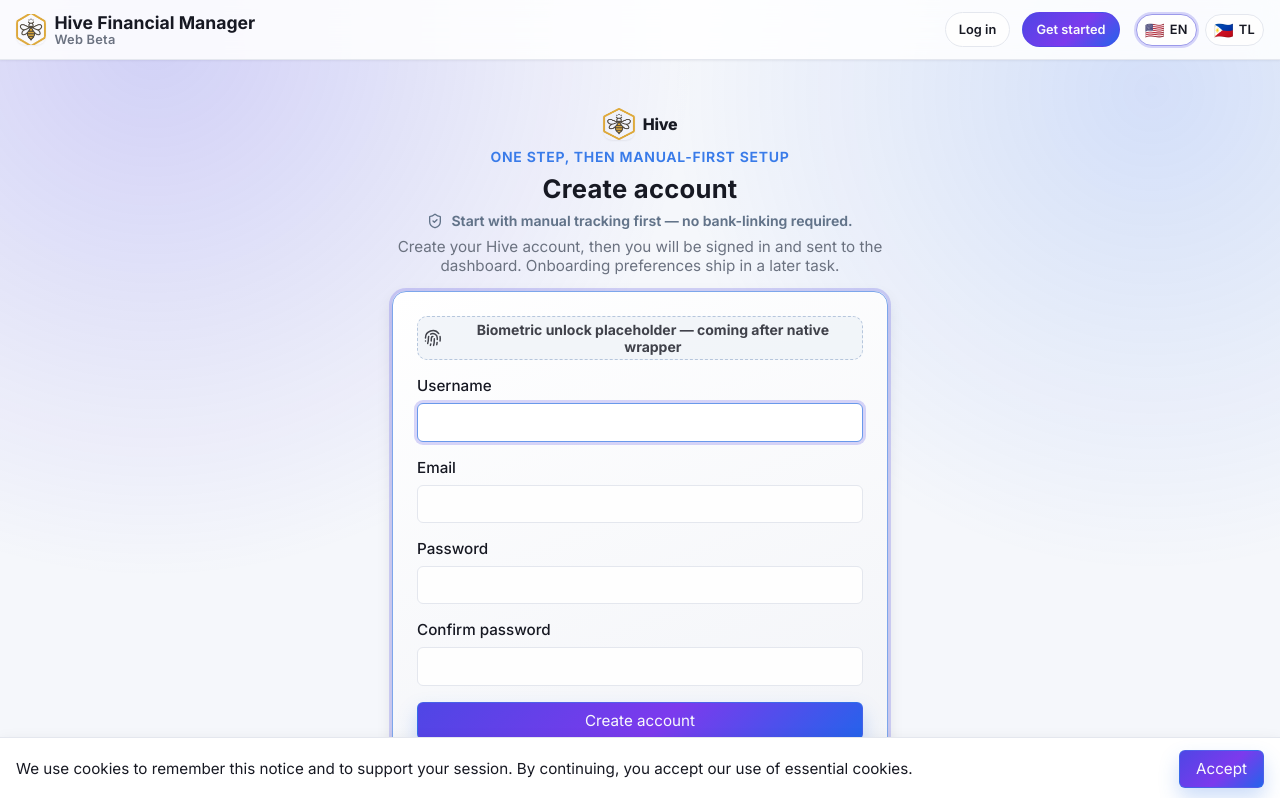
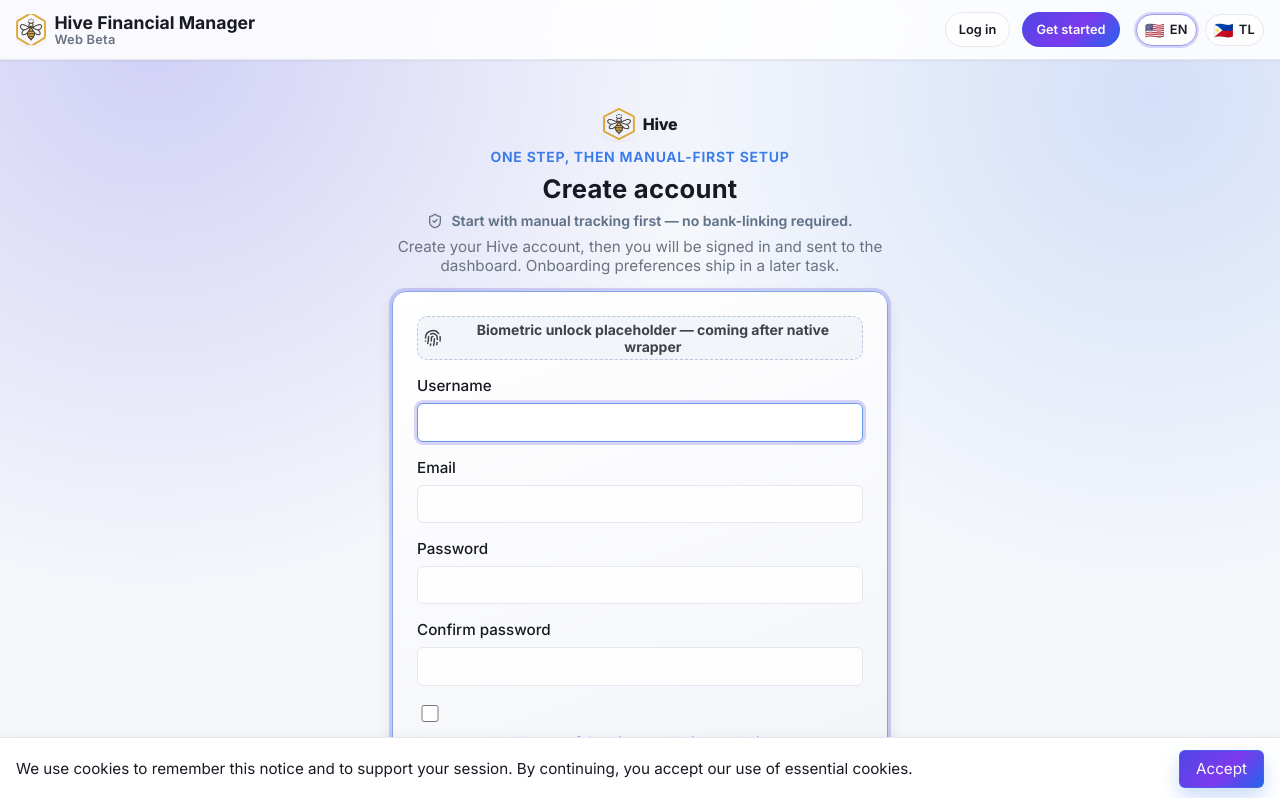
Before and after one commit to AzazelAzure/finance-manager-web, a React (Vite) app: page /signup in a window 1280 px wide. Shown: the top 798 px of the page. Built offline with nearby package versions, Linux system fonts and the light colour scheme; no server answers.

Commit message:
feat(web): add signup clickwrap and login legal footnote
Require ToS/Privacy checkbox on signup and send acceptance metadata to
the API; add passive legal links on the login page.

Co-authored-by: Cursor <cursoragent@cursor.com>

```diff
--- a/src/api/user.ts
+++ b/src/api/user.ts
@@ -13,6 +13,8 @@ export type CreateUserBody = {
   username: string;
   user_email: string;
   password: string;
+  tos_version: string;
+  tos_accepted_at: string;
 };
 
 export async function createUser(body: CreateUserBody): Promise<void> {
--- a/src/pages/LoginPage.tsx
+++ b/src/pages/LoginPage.tsx
@@ -115,6 +115,10 @@ export function LoginPage(): ReactNode {
             {form.formState.isSubmitting ? tr("login.submitting", locale) : tr("login.submit", locale)}
           </Button>
         </AppForm>
+        <p className="login-legal-footnote muted-text">
+          By logging in, you agree to our <Link to="/terms">Terms of Service</Link> and acknowledge our{" "}
+          <Link to="/privacy">Privacy Policy</Link>.
+        </p>
         <p className="muted auth-shell__links">
           <Link to="/">Home</Link>
           {" · "}
--- a/src/pages/SignupPage.tsx
+++ b/src/pages/SignupPage.tsx
@@ -27,6 +27,7 @@ const schema = z
     user_email: z.string().email("Valid email is required"),
     password: z.string().min(8, "At least 8 characters"),
     password_confirm: z.string().min(1, "Confirm your password"),
+    tos_accepted: z.boolean().refine((v) => v, { message: "You must accept the Terms of Service" }),
   })
   .refine((d) => d.password === d.password_confirm, {
     path: ["password_confirm"],
@@ -46,8 +47,10 @@ export function SignupPage(): ReactNode {
       user_email: "",
       password: "",
       password_confirm: "",
+      tos_accepted: false,
     },
   });
+  const tosAccepted = form.watch("tos_accepted");
 
   if (isAuthenticated) {
     // Session updates synchronously via useSyncExternalStore; force flag is set before
@@ -63,6 +66,8 @@ export function SignupPage(): ReactNode {
         username: values.username.trim(),
         user_email: values.user_email.trim(),
         password: values.password,
+        tos_version: "1.0",
+        tos_accepted_at: new Date().toISOString(),
       });
     } catch (err) {
       if (axios.isAxiosError(err) && err.response?.status === 400) {
@@ -144,12 +149,30 @@ export function SignupPage(): ReactNode {
             autoComplete="off"
             unlockOnFocus
           />
+          <div className="ui-field ui-field--row signup-tos-row">
+            <input
+              className="ui-check"
+              type="checkbox"
+              id="tos_accepted"
+              aria-invalid={form.formState.errors.tos_accepted ? "true" : "false"}
+              {...form.register("tos_accepted")}
+            />
+            <label className="ui-label signup-tos-row__label" htmlFor="tos_accepted">
+              I agree to the <Link to="/terms">Terms of Service</Link> and{" "}
+              <Link to="/privacy">Privacy Policy</Link>
+            </label>
+          </div>
+          {form.formState.errors.tos_accepted ? (
+            <p className="error-text" role="alert">
+              {String(form.formState.errors.tos_accepted.message)}
+            </p>
+          ) : null}
           {formError ? (
             <p className="error-text" role="alert">
               {formError}
             </p>
           ) : null}
-          <Button type="submit" disabled={form.formState.isSubmitting}>
+          <Button type="submit" disabled={form.formState.isSubmitting || !tosAccepted}>
             {form.formState.isSubmitting ? tr("signup.submitting", locale) : tr("signup.submit", locale)}
           </Button>
         </AppForm>
```
Also changed, not shown: 1 other file (tests, documents, lock files or other folders).
